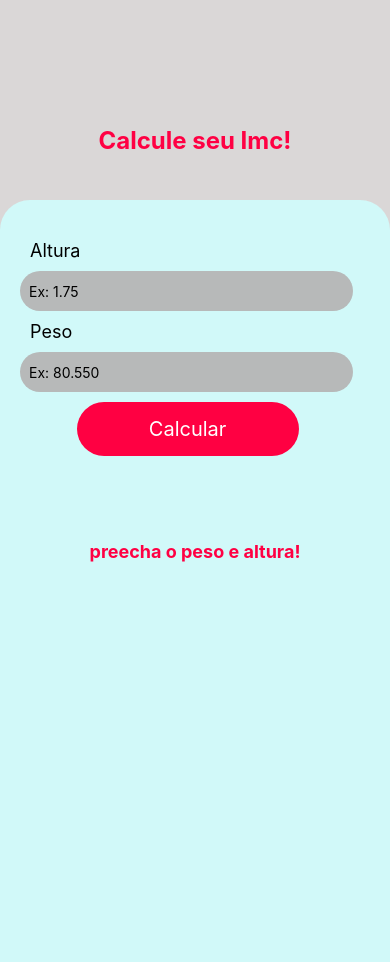
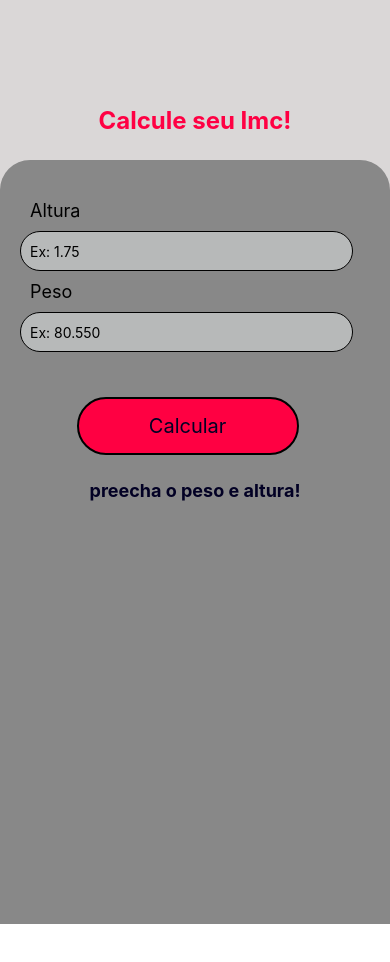
Before and after one commit to EudisAlves/react-native, a React Native app in the folder calc-massa/: screen / in a window 390 px wide. After the commit the page ends 924 px from the top, so only its background shows below. Built offline with nearby package versions, Linux system fonts and the light colour scheme.

Commit message:
melhorando o style

```diff
--- a/calc-massa/components/Form/index.js
+++ b/calc-massa/components/Form/index.js
@@ -5,6 +5,8 @@ import {
     TextInput,
     TouchableOpacity,
     Vibration,
+    Pressable,
+    Keyboard,
 } from "react-native";
 import ResultImc from "../ResultImc/";
 import styles from "./style";
@@ -20,6 +22,9 @@ export default function Form() {
     const [errorMessage, setErroMessage] = useState(null)
 
     function imcCalculator() { // calcular o imc ( altura vezes altura divido pelo peso)
+
+        let heightFormat = height.replace(",",".") // essa linha é para corrigir o problema do ios com a falta do ponto final no teclado numérico
+
         return setImc((weidht/(height*height)).toFixed(2))
     }
 
@@ -48,7 +53,7 @@ export default function Form() {
     }
 
     return(
-        <View style={styles.formContext}>
+        <Pressable onPress={Keyboard.dismiss} style={styles.formContext}>
             <View style={styles.form}>
                 <Text style={styles.formLabel}>Altura</Text>
                 <Text style={styles.errorMessage}>{errorMessage}</Text>
@@ -78,6 +83,6 @@ export default function Form() {
 
             </View>
             <ResultImc messageResultImc={messageImc} resultImc={imc} />
-        </View>
+        </Pressable>
     )
 }
--- a/calc-massa/components/Form/style.js
+++ b/calc-massa/components/Form/style.js
@@ -5,7 +5,7 @@ const styles = StyleSheet.create({
       width: "100%",
       height: "100%",
       botton: 0,
-      backgroundColor: "#d1f9f9",
+      backgroundColor: "#888",
       borderTopLeftRadius: 30,
       borderTopRightRadius: 30,
       alignItems: "center",
@@ -26,26 +26,32 @@ const styles = StyleSheet.create({
 
     input: {
       backgroundColor: "#b7b9b9",
+      borderWidth: 1,
+      borderColor: 'black',
       width: "90%",
       borderRadius: 50,
       height: 40,
       margin: 10,
       padding: 9,
     },
+
     buttonCalc: {
       borderRadius: 50,
       backgroundColor: '#ff0042',
+      borderWidth: 2,
+      borderColor: "black",
       width: "60%",
       justifyContent: "center",
       alignItems: "center",
       paddingTop: 15,
       paddingBottom: 15,
       marginLeft: "18%",
+      marginTop: 35,
     },
 
     textButtonCalc: {
       fontSize: 20,
-      color: "#ffffff",
+      color: "#020024",
     },
 
     errorMessage: {
--- a/calc-massa/components/ResultImc/style.js
+++ b/calc-massa/components/ResultImc/style.js
@@ -3,15 +3,15 @@ import { StyleSheet } from "react-native";
 const styles = StyleSheet.create({
     contextImc: {
         flex: 1,
-        marginTop: 9,
-        paddingTop: 3,
+        marginTop: 2,
+        paddingTop: 5,
         alignItems: "center",
         width: "100%",
     },
 
     resultImc: {
         flex:1,
-        marginTop: 15,
+        marginTop: -45,
         paddingTop: 60,
         borderRadius: 50,
         alignItems: "center",
@@ -21,13 +21,13 @@ const styles = StyleSheet.create({
 
     numberImc: {
         fontSize: 48,
-        color: "#FF0043",
+        color: "#020024",
         fontWeight: "bold",
     },
 
     information: {
         fontSize: 18,
-        color: "#FF0043",
+        color: "#020024",
         fontWeight: "bold",
     },
 
--- a/calc-massa/components/Title/style.js
+++ b/calc-massa/components/Title/style.js
@@ -5,7 +5,7 @@ const styles = StyleSheet.create({
     boxTitle: {
       alignItems: "center",
       justifyContent: "center",
-      height: 120,
+      height: 80,
     },
     textTitle: {
         color: "#FF0043",
```
